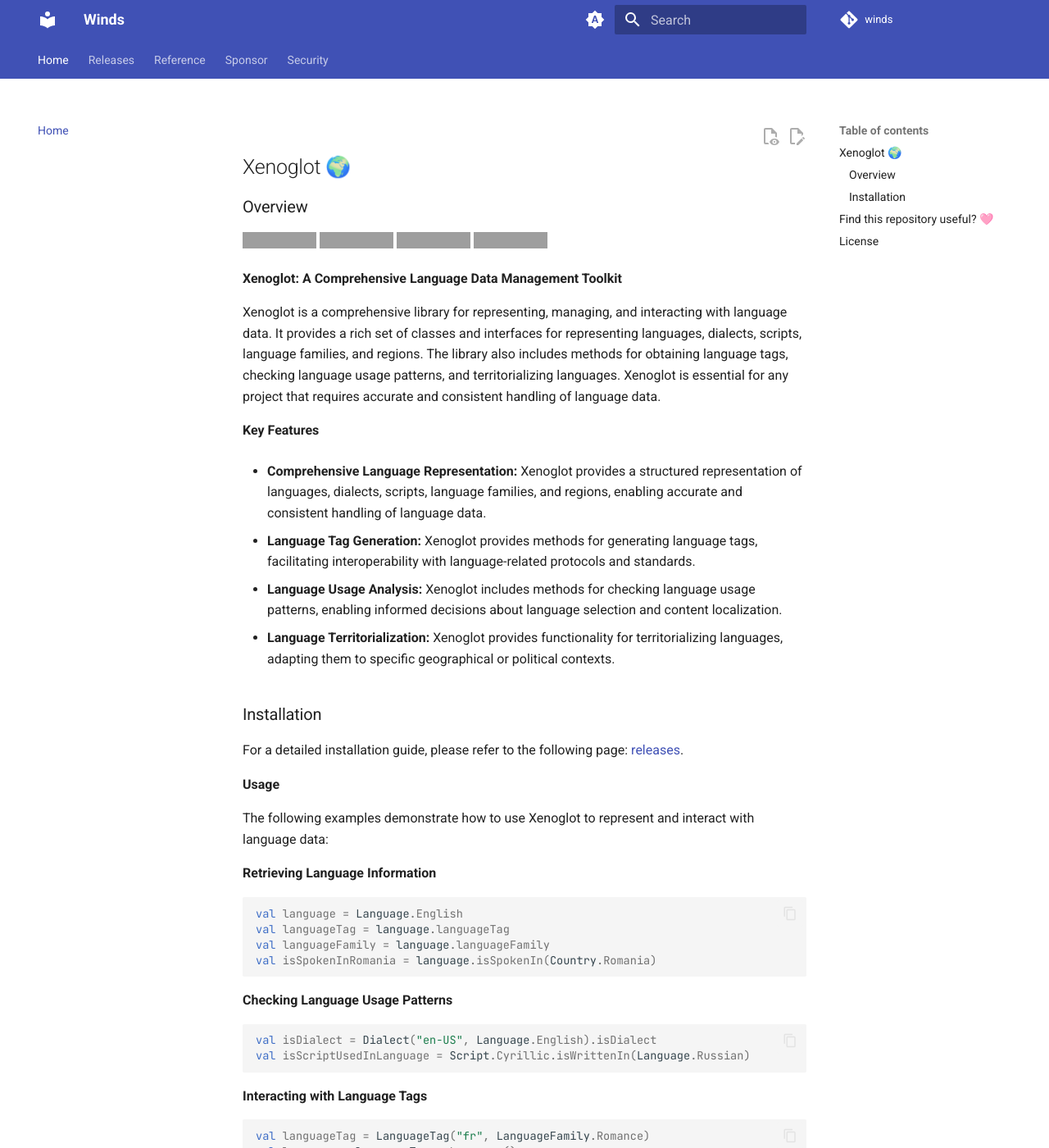
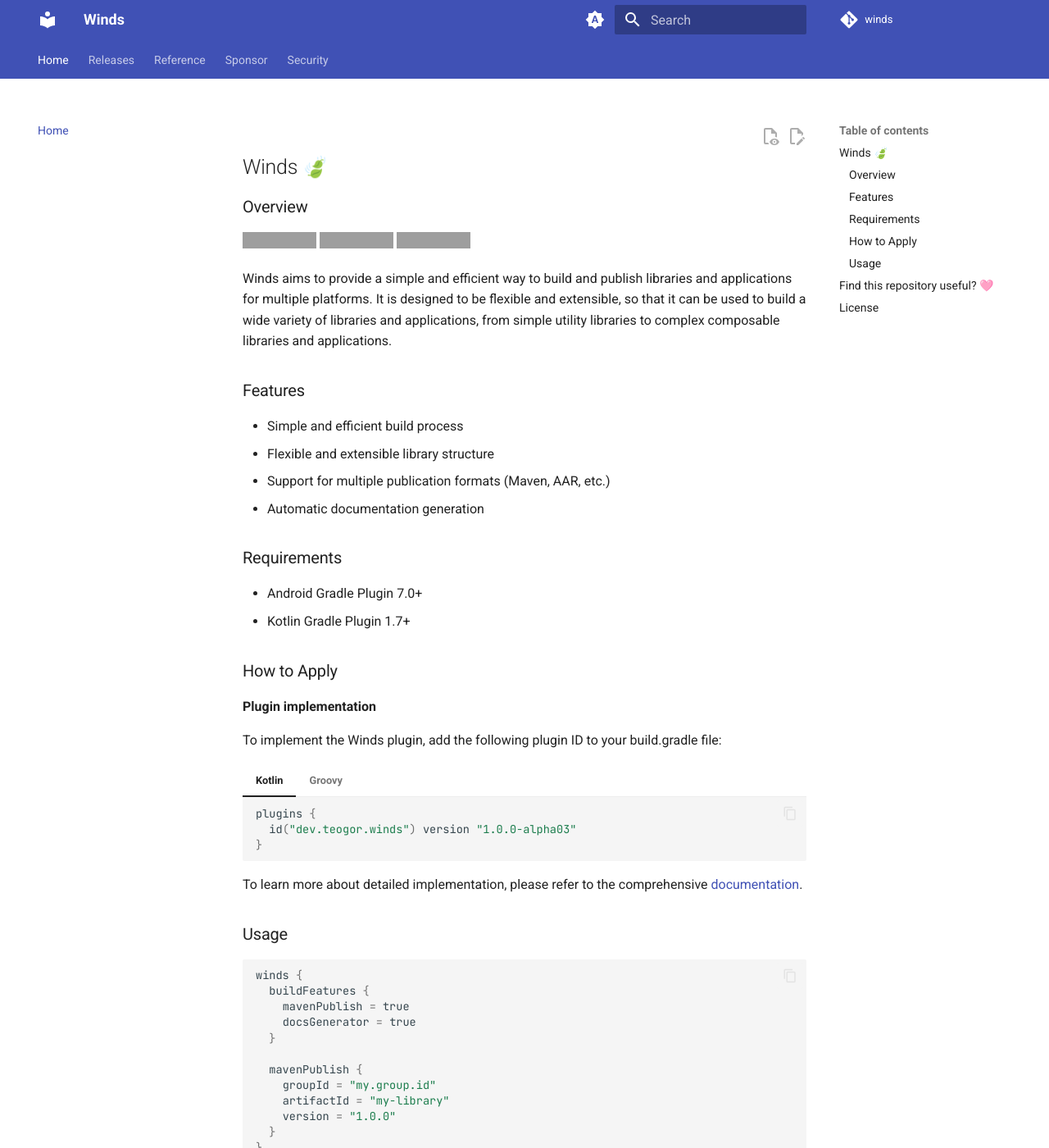
Before and after one commit to teogor/winds, an MkDocs documentation site: the page built from docs/index.md, in a window 1280 px wide and 1400 px high. Shown: the whole window at 82% size. Built offline with MkDocs 1.6.1 and Material for MkDocs 9.7.7, drawn with Linux system fonts in a browser that asks for light colours; comment, search, counter and statistics services are not loaded; some of the changed text lies outside the part shown; grey boxes are pictures that could not be loaded.

Commit message:
Updated main docs

````diff
--- a/docs/index.md
+++ b/docs/index.md
@@ -1,98 +1,79 @@
-## Xenoglot 🌍
+## Winds 🍃
 
 ### Overview
 
 [![License](https://img.shields.io/badge/License-Apache%202.0-blue.svg)](https://opensource.org/licenses/Apache-2.0)
-[![Maven Central](https://img.shields.io/maven-central/v/dev.teogor.xenoglot/bom.svg?label=Maven%20Central)](https://central.sonatype.com/search?q=g%3Adev.teogor.xenoglot+a%3Abom&smo=true)
 [![Profile](https://source.teogor.dev/badges/teogor-github.svg)](https://github.com/teogor)
 [![Open-Source Directory](https://source.teogor.dev/badges/teogor-dev.svg)](https://source.teogor.dev)
 
-**Xenoglot: A Comprehensive Language Data Management Toolkit**
+Winds aims to provide a simple and efficient way to build and publish libraries and applications for
+multiple platforms. It is designed to be flexible and extensible, so that it can be used to build a
+wide variety of libraries and applications, from simple utility libraries to complex composable
+libraries and applications.
 
-Xenoglot is a comprehensive library for representing, managing, and interacting with language data.
-It provides a rich set of classes and interfaces for representing languages, dialects, scripts,
-language families, and regions. The library also includes methods for obtaining language tags,
-checking language usage patterns, and territorializing languages. Xenoglot is essential for any
-project that requires accurate and consistent handling of language data.
+### Features
 
-**Key Features**
+* Simple and efficient build process
+* Flexible and extensible library structure
+* Support for multiple publication formats (Maven, AAR, etc.)
+* Automatic documentation generation
 
-* **Comprehensive Language Representation:** Xenoglot provides a structured representation of
-  languages, dialects, scripts, language families, and regions, enabling accurate and consistent
-  handling of language data.
+### Requirements
 
-* **Language Tag Generation:** Xenoglot provides methods for generating language tags, facilitating
-  interoperability with language-related protocols and standards.
+* Android Gradle Plugin 7.0+
+* Kotlin Gradle Plugin 1.7+
 
-* **Language Usage Analysis:** Xenoglot includes methods for checking language usage patterns,
-  enabling informed decisions about language selection and content localization.
+### How to Apply
 
-* **Language Territorialization:** Xenoglot provides functionality for territorializing languages,
-  adapting them to specific geographical or political contexts.
+**Plugin implementation**
 
-### Installation
+To implement the Winds plugin, add the following plugin ID to your build.gradle file:
 
-For a detailed installation guide, please refer to the following page: [releases](releases.md).
+=== "Kotlin"
 
-**Usage**
+    ```kotlin
+    plugins {
+      id("dev.teogor.winds") version "1.0.0-alpha03"
+    }
+    ```
 
-The following examples demonstrate how to use Xenoglot to represent and interact with language data:
+=== "Groovy"
 
-**Retrieving Language Information**
+    ```groovy
+    plugins {
+      id 'dev.teogor.winds' version '1.0.0-alpha03'
+    }
+    ```
+
+To learn more about detailed implementation, please refer to the
+comprehensive [documentation](releases.md).
+
+### Usage
 
 ```kotlin
-val language = Language.English
-val languageTag = language.languageTag
-val languageFamily = language.languageFamily
-val isSpokenInRomania = language.isSpokenIn(Country.Romania)
+winds {
+  buildFeatures {
+    mavenPublish = true
+    docsGenerator = true
+  }
+
+  mavenPublish {
+    groupId = "my.group.id"
+    artifactId = "my-library"
+    version = "1.0.0"
+  }
+}
 ```
-
-**Checking Language Usage Patterns**
-
-```kotlin
-val isDialect = Dialect("en-US", Language.English).isDialect
-val isScriptUsedInLanguage = Script.Cyrillic.isWrittenIn(Language.Russian)
-```
-
-**Interacting with Language Tags**
-
-```kotlin
-val languageTag = LanguageTag("fr", LanguageFamily.Romance)
-val language = languageTag.asLanguage()
-val countryCode = languageTag.substringAfter("-")
-```
-
-**Territorializing Languages**
-
-```kotlin
-val dialect = Language.English.territorialize(Country.Australia)
-val dialectLanguageTag = dialect.languageTag
-val dialectCountryCode = dialect.country.code
-```
-
-**Benefits of Using Xenoglot**
-
-* **Improved Language Handling:** Xenoglot provides a consistent and structured approach to managing
-  language data, reducing errors and inconsistencies.
-
-* **Enhanced Interoperability:** Xenoglot facilitates interoperability with language-related
-  protocols and standards, enabling seamless integration with external systems.
-
-* **Simplified Language-Related Tasks:** Xenoglot streamlines language-related tasks, such as
-  localization, translation, and language detection.
-
-* **Promote Language-Aware Development:** Xenoglot encourages language-aware development practices,
-  ensuring that language data is handled accurately and appropriately.
 
 **Getting Started**
 
-To get started with Xenoglot, refer to the comprehensive documentation available at
-[source.teogor.dev/xenoglot](https://source.teogor.dev/xenoglot). The documentation provides
+To get started with Winds, refer to the comprehensive documentation available at
+[source.teogor.dev/winds](https://source.teogor.dev/winds). The documentation provides
 detailed explanations, examples, and best practices for using the library effectively.
 
 ## Find this repository useful? 🩷
 
-* Support it by joining __[stargazers](https://github.com/teogor/xenoglot/stargazers)__ for this
+* Support it by joining __[stargazers](https://github.com/teogor/winds/stargazers)__ for this
   repository. 📁
 * Get notified about my new projects by __[following me](https://github.com/teogor)__ on GitHub. 💻
 * Interested in sponsoring me? [Support me](sponsor.md) on GitHub! 🤝
````
Also changed, not shown: README.md (+34 -4 lines).
